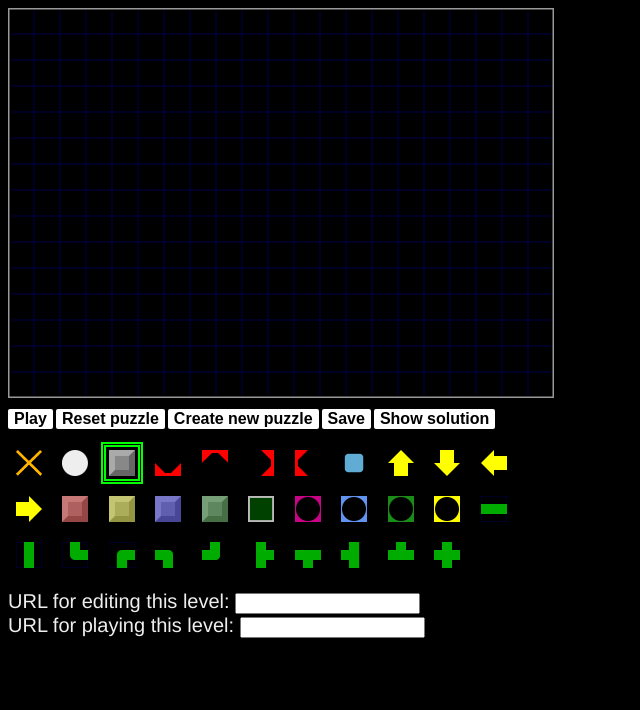
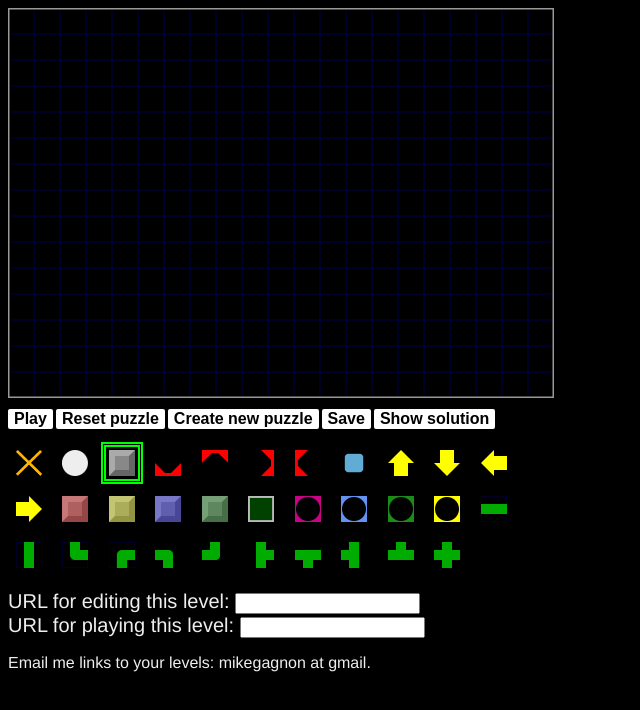
Before and after one commit to mikegagnon/hundo, a plain HTML site: page public/level-editor.html in a window 1280 px wide. Shown: the whole page, without its empty margins (0-640 px from the left). Drawn offline with Linux system fonts and the light colour scheme.

Commit message:
Call for emails

```diff
--- a/public/level-editor.html
+++ b/public/level-editor.html
@@ -2,12 +2,6 @@
 <html lang="en">
     <!-- This is free and unencumbered software released into the public domain. See UNLICENSE.txt -->
 
-    <!-- TODO:
-        - "New" button
-        - In the palatte, highlight the selected item
-        - If someone clicks the palette while in play mode, go to edit mode
-        - Overwrite cells on click
-    -->
     <head>
         <title>Hundo</title>
         <link rel="stylesheet" href="style/style.css" />
@@ -16,6 +10,8 @@
     <body>
         <main>
             <div id="hundo1" class="hundo"></div>
+
+            <p>Email me links to your levels: mikegagnon at gmail.</p>
         </main>
         <script src="js/d3.min.js" charset="utf-8"></script>
         <script src="js/lodash.js" charset="utf-8"></script>
```
